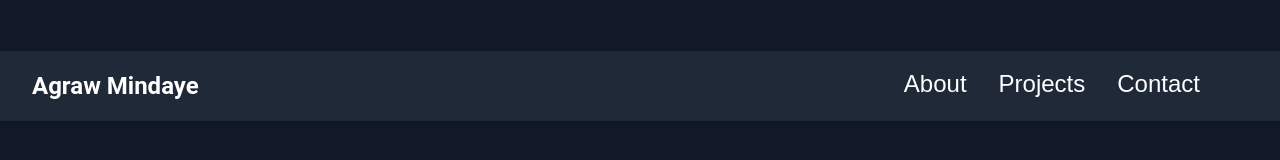
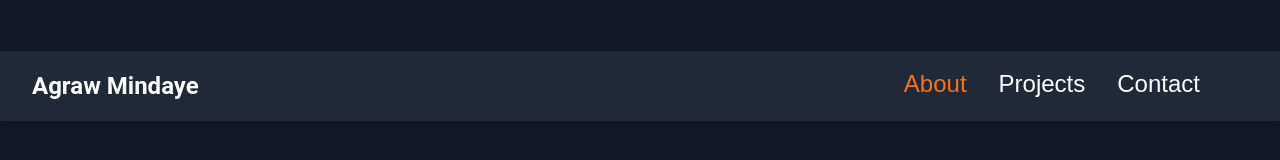
Before and after one commit to Agraw-Mindaye/Portfolio, a React (Create React App) app: page / in a window 1280 px wide. Shown: the part 749-909 px from the top of the page. Built offline with nearby package versions, Linux system fonts and the light colour scheme.

Commit message:
added intersection observer to highliht nav links when user scrolls to that section

```diff
--- a/src/components/Navbar.tsx
+++ b/src/components/Navbar.tsx
@@ -1,13 +1,45 @@
-import { useState, CSSProperties } from "react";
 import { useMediaQuery } from "../hooks/useMediaQuery";
+import { useEffect, useState, CSSProperties } from "react";
 
 const Navbar = () => {
   const breakpoint = useMediaQuery();
   const isMobile = breakpoint === "xs" || breakpoint === "sm";
 
-  const [activeSection, setActiveSection] = useState<string>("");
+  const [activeSection, setActiveSection] = useState<string>("#about");
 
-  // Function to handle smooth scrolling
+  useEffect(() => {
+    const sectionIds = ["about", "projects", "contact"] as const;
+    const sections = sectionIds
+      .map((id) => document.getElementById(id))
+      .filter(Boolean) as HTMLElement[];
+
+    if (sections.length === 0) return;
+
+    // when a section crosses the center 40% of the viewport, mark it active
+    const observer = new IntersectionObserver(
+      (entries) => {
+        entries.forEach((entry) => {
+          if (entry.isIntersecting) {
+            setActiveSection(`#${entry.target.id}`);
+          }
+        });
+      },
+      {
+        // rootMargin tweaks trigger point so the observed area is roughly the
+        // middle of the screen (40% top & bottom margins)
+        root: null,
+        rootMargin: "-40% 0px -40% 0px",
+        threshold: 0
+      }
+    );
+
+    sections.forEach((section) => observer.observe(section));
+
+    return () => observer.disconnect();
+  }, []);
+
+
+  // function to handle nav link slection
   const handleNavClick = (section: string) => {
     setActiveSection(section);
     const target = document.querySelector(section);
```
